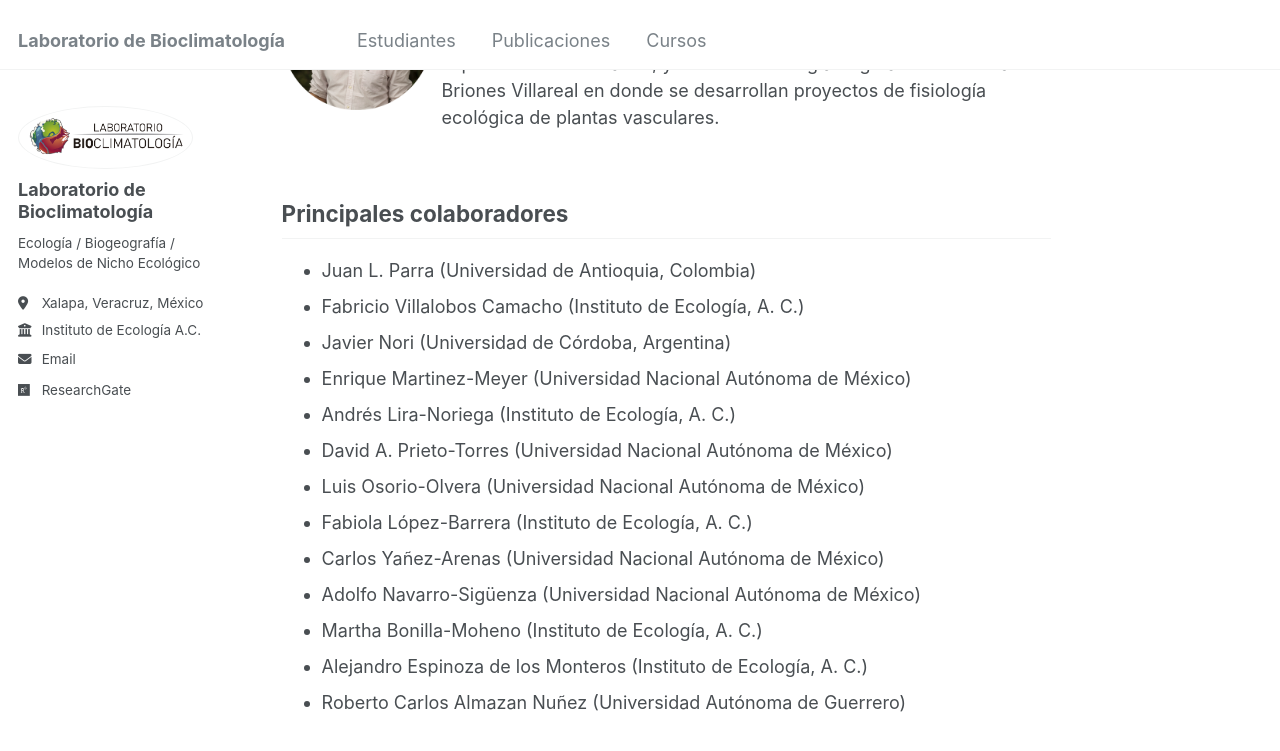
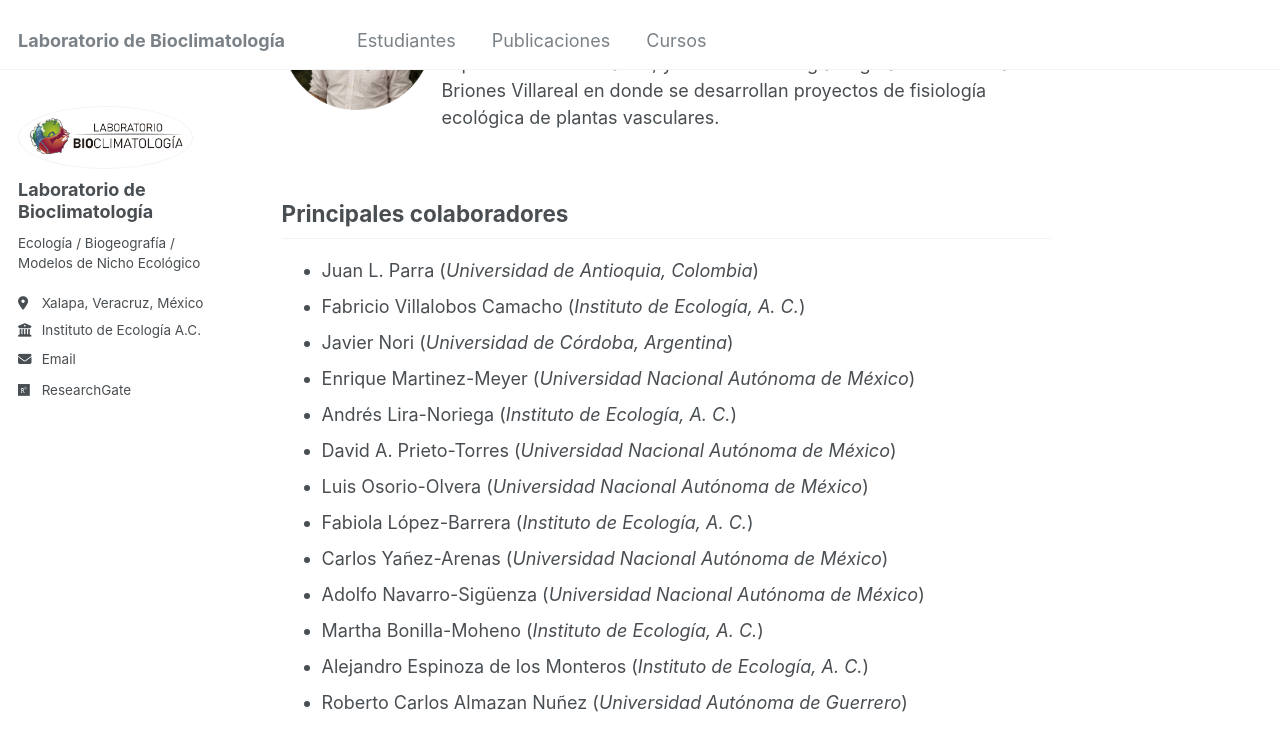
Before and after one commit to Labbioclim/bioclimat, a Jekyll site: the page built from _pages/about.md, in a window 1280 px wide and 900 px high, scrolled down 1740 px. Shown: the top 751 px of the window. Built offline with Jekyll 4.4.1, drawn with Linux system fonts in a browser that asks for light colours.

```diff
--- a/_pages/about.md
+++ b/_pages/about.md
@@ -39,16 +39,16 @@ Investigadores principales
 
 Principales colaboradores
 ------
-* Juan L. Parra (Universidad de Antioquia, Colombia)
-* Fabricio Villalobos Camacho (Instituto de Ecología, A. C.)
-* Javier Nori (Universidad de Córdoba, Argentina)
-* Enrique Martinez-Meyer (Universidad Nacional Autónoma de México)
-* Andrés Lira-Noriega (Instituto de Ecología, A. C.)
-* David A. Prieto-Torres (Universidad Nacional Autónoma de México)
-* Luis Osorio-Olvera (Universidad Nacional Autónoma de México)
-* Fabiola López-Barrera (Instituto de Ecología, A. C.)
-* Carlos Yañez-Arenas (Universidad Nacional Autónoma de México)
-* Adolfo Navarro-Sigüenza (Universidad Nacional Autónoma de México)
-* Martha Bonilla-Moheno (Instituto de Ecología, A. C.)
-* Alejandro Espinoza de los Monteros (Instituto de Ecología, A. C.)
-* Roberto Carlos Almazan Nuñez (Universidad Autónoma de Guerrero)
+* Juan L. Parra (*Universidad de Antioquia, Colombia*)
+* Fabricio Villalobos Camacho (*Instituto de Ecología, A. C.*)
+* Javier Nori (*Universidad de Córdoba, Argentina*)
+* Enrique Martinez-Meyer (*Universidad Nacional Autónoma de México*)
+* Andrés Lira-Noriega (*Instituto de Ecología, A. C.*)
+* David A. Prieto-Torres (*Universidad Nacional Autónoma de México*)
+* Luis Osorio-Olvera (*Universidad Nacional Autónoma de México*)
+* Fabiola López-Barrera (*Instituto de Ecología, A. C.*)
+* Carlos Yañez-Arenas (*Universidad Nacional Autónoma de México*)
+* Adolfo Navarro-Sigüenza (*Universidad Nacional Autónoma de México*)
+* Martha Bonilla-Moheno (*Instituto de Ecología, A. C.*)
+* Alejandro Espinoza de los Monteros (*Instituto de Ecología, A. C.*)
+* Roberto Carlos Almazan Nuñez (*Universidad Autónoma de Guerrero*)
```
